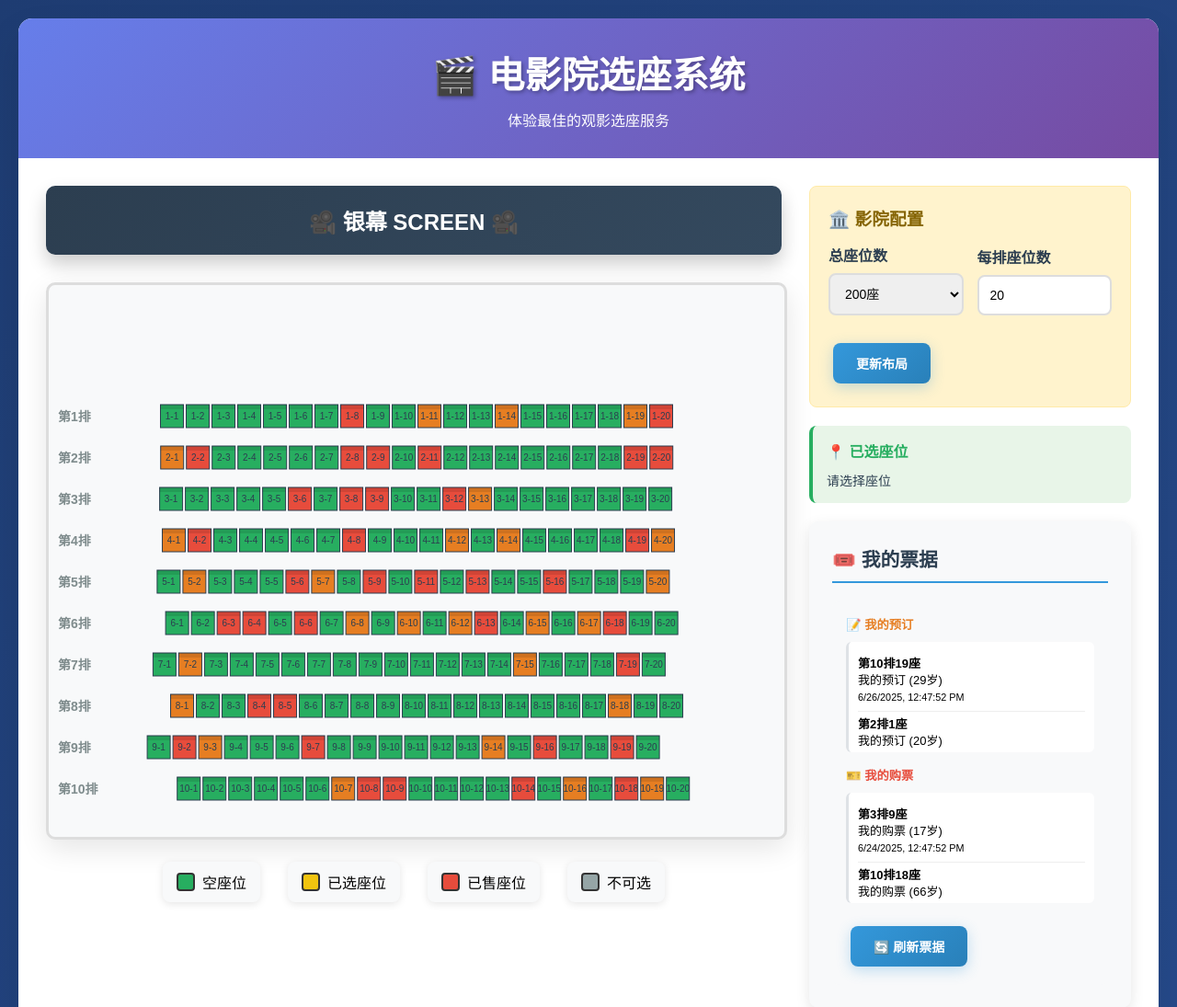
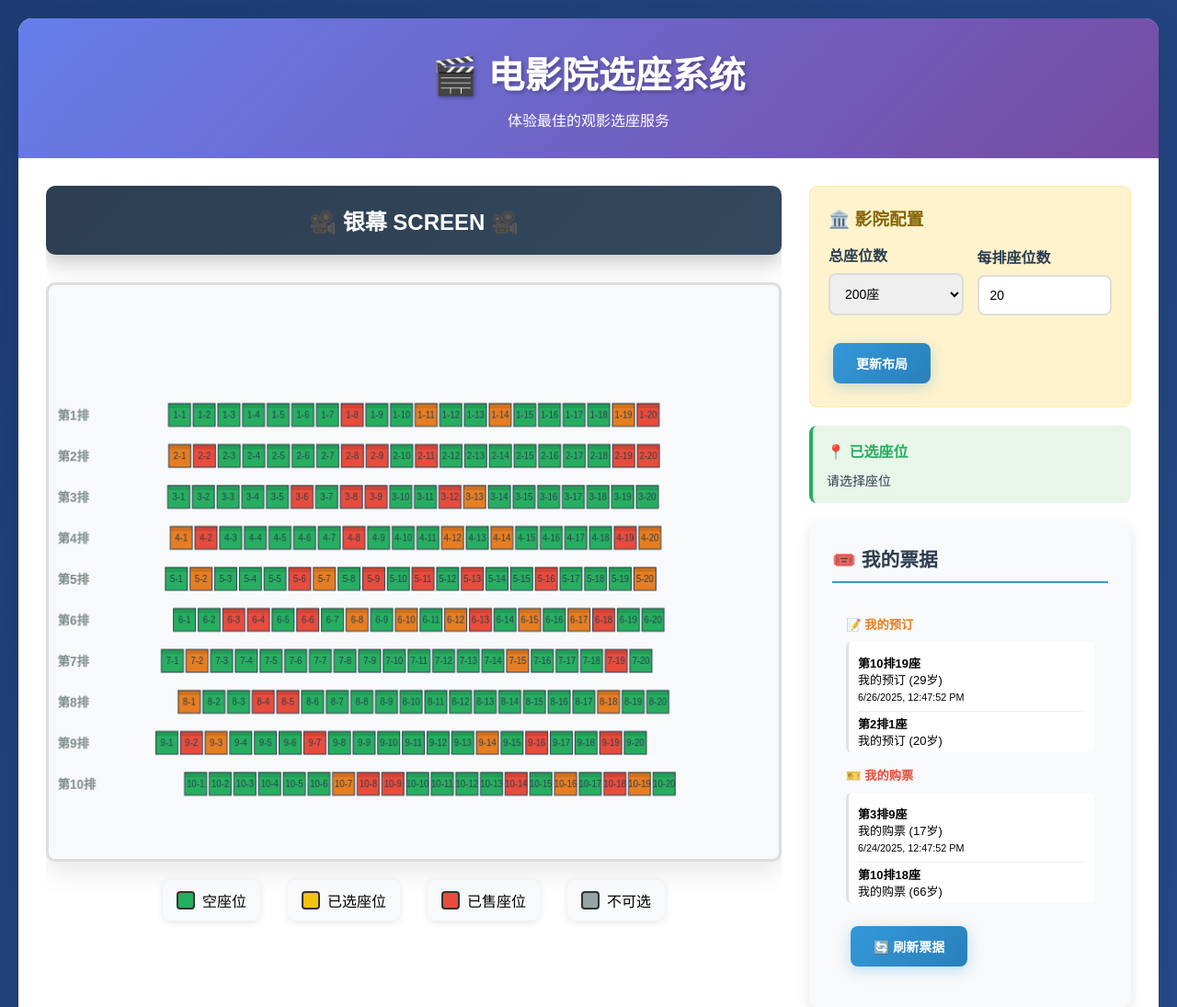
Before and after one commit to Mikoto-1/Choose-Your-Seat, a plain HTML site: page index.html in a window 1280 px wide. Shown: the top 1095 px of the page at 92% size. Drawn offline with Linux system fonts and the light colour scheme.

Commit message:
bug fixed: 2nd bug in TODO is fixed

```diff
--- a/index.html
+++ b/index.html
@@ -51,6 +51,8 @@
         .cinema-section {
             flex: 2;
             min-width: 800px;
+            overflow: auto;
+            /* 添加滚动条支持 */
         }
 
         .control-section {
@@ -76,6 +78,12 @@
             background: #f8f9fa;
             box-shadow: 0 10px 30px rgba(0, 0, 0, 0.1);
             cursor: pointer;
+            max-width: 100%;
+            /* 确保Canvas不会超出容器 */
+            height: auto;
+            display: block;
+            margin: 0 auto;
+            /* 居中显示 */
         }
 
         .legend {
@@ -593,6 +601,38 @@
                     }
                 }
             }
+
+            // 初始化座位后，动态调整Canvas尺寸
+            updateCanvasSize();
+        }
+
+        // 动态更新Canvas尺寸
+        function updateCanvasSize() {
+            const margin = 50;
+            const seatSize = 25;
+            const seatGap = 3;
+            const rowHeight = 45;
+
+            // 计算所需的Canvas尺寸
+            const maxRowWidth = (cinemaConfig.seatsPerRow * (seatSize + seatGap)) - seatGap;
+            const arcMaxOffset = Math.pow((cinemaConfig.rows - 1) * 0.15, 2) * 20; // 最大弧形偏移
+
+            // Canvas宽度：座位宽度 + 弧形偏移 + 左右边距 + 排号空间
+            const requiredWidth = Math.max(800, maxRowWidth + arcMaxOffset * 2 + margin * 2 + 100);
+
+            // Canvas高度：座位高度 + 上下边距 + 银幕空间
+            const requiredHeight = Math.max(600, cinemaConfig.rows * rowHeight + margin * 2 + 80);
+
+            // 更新Canvas尺寸
+            canvas.width = requiredWidth;
+            canvas.height = requiredHeight;
+
+            // 更新Canvas样式，保持最大宽度限制
+            const maxDisplayWidth = Math.min(requiredWidth, 1000); // 最大显示宽度
+            const displayHeight = (requiredHeight * maxDisplayWidth) / requiredWidth;
+
+            canvas.style.width = maxDisplayWidth + 'px';
+            canvas.style.height = displayHeight + 'px';
         }
 
         // 绘制影院布局
@@ -687,8 +727,11 @@
         // 处理座位点击
         function handleSeatClick(event) {
             const rect = canvas.getBoundingClientRect();
-            const clickX = event.clientX - rect.left;
-            const clickY = event.clientY - rect.top;
+            const scaleX = canvas.width / rect.width;
+            const scaleY = canvas.height / rect.height;
+
+            const clickX = (event.clientX - rect.left) * scaleX;
+            const clickY = (event.clientY - rect.top) * scaleY;
 
             // 查找被点击的座位
             for (let row = 0; row < seats.length; row++) {
```
Also changed, not shown: 1 other file.
